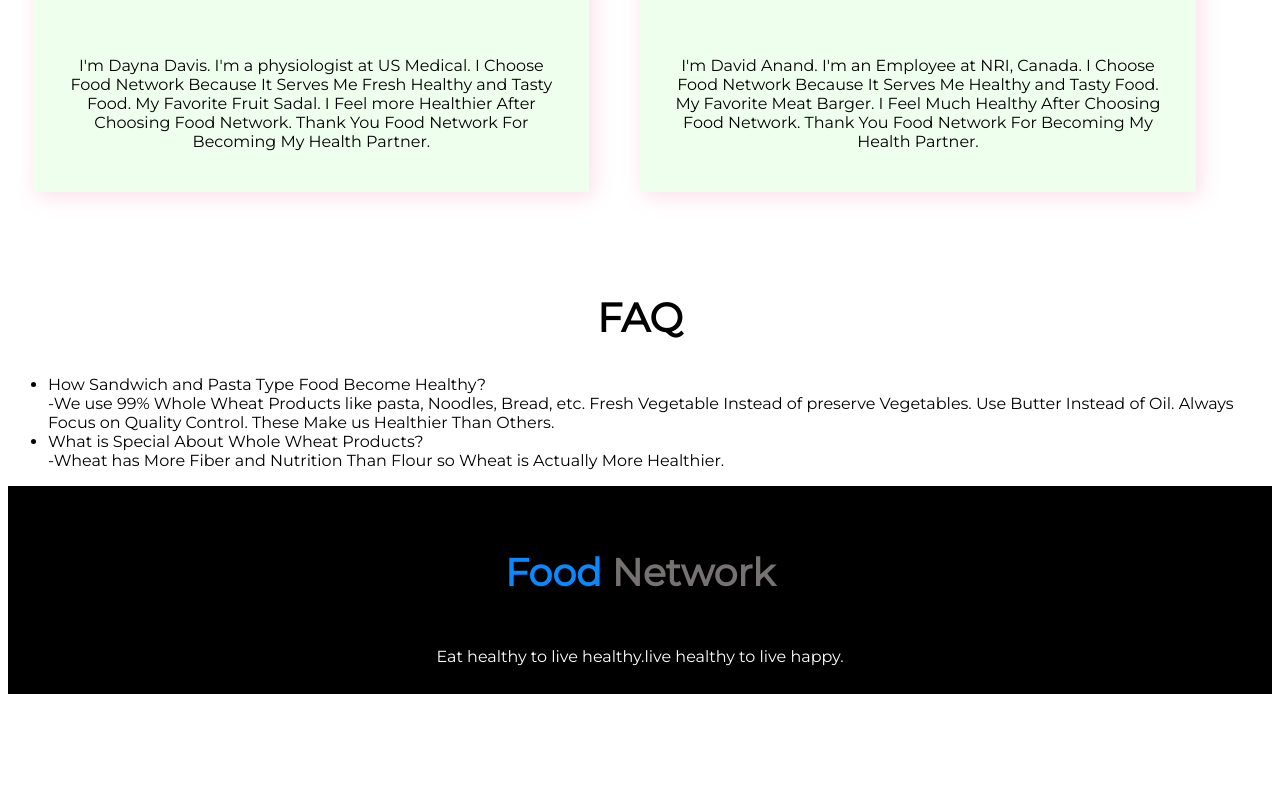
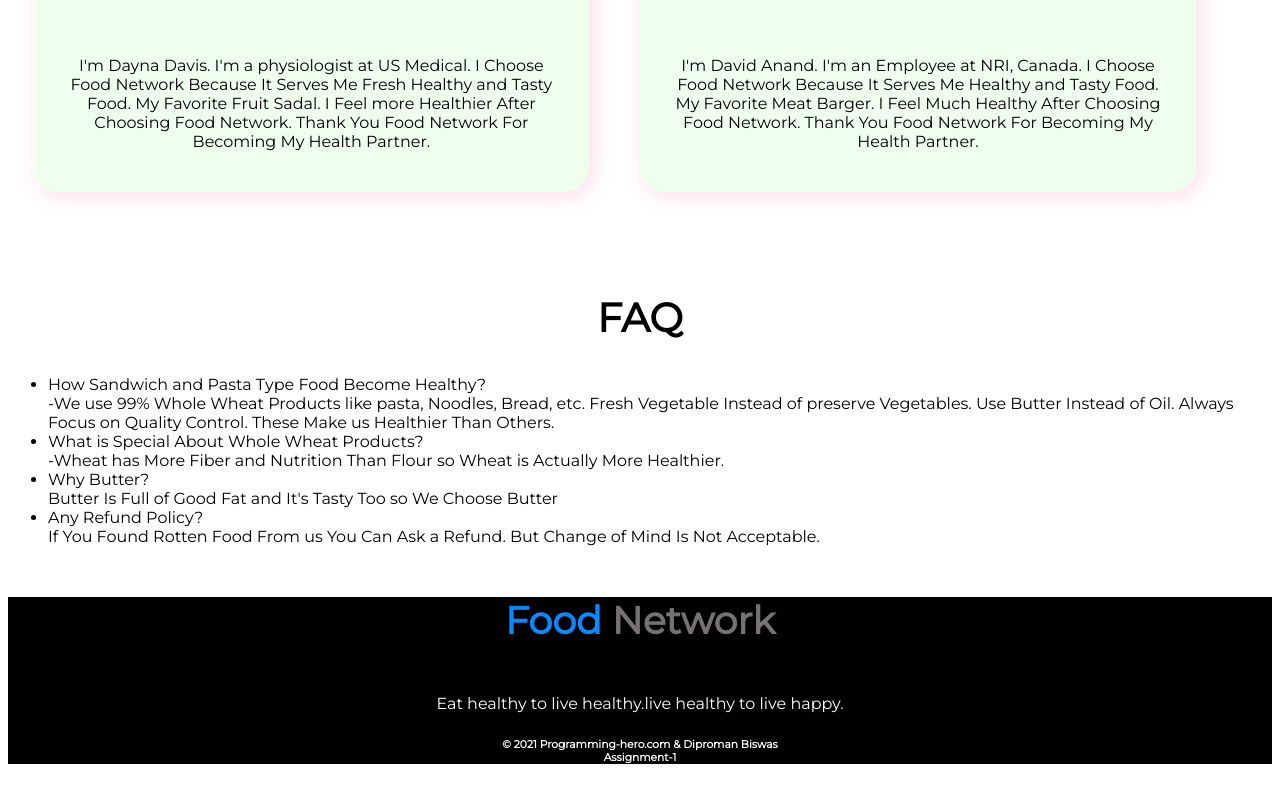
Before and after one commit to iTheProMan/assignment1, a plain HTML site: page index.html in a window 1280 px wide. Shown: the part 2921-3710 px from the top of the page. Before the commit the page ends 3623 px from the top, so only its background shows below. Drawn offline with Linux system fonts and the light colour scheme.

Commit message:
hope done

```diff
--- a/css/style.css
+++ b/css/style.css
@@ -79,6 +79,7 @@
     width: 40%;
     margin: 2%;
     padding: 2%;
+    border-radius: 25px;
  }
 .succes1{
     box-shadow: 1px 1px 10px rgba(196, 196, 196, 0.705);
@@ -124,7 +125,7 @@
     background-color: black;
     color: white;
     text-align: center;
-    padding: 1%;
+    padding:1 px;
 }
 
 
--- a/index.html
+++ b/index.html
@@ -122,13 +122,21 @@
             </li>
             <li>What is Special About Whole Wheat Products?<br>
                 -Wheat has More Fiber and Nutrition Than Flour so Wheat is Actually More Healthier.
-
+            </li>
+            <li>Why Butter?<br>
+                Butter Is Full of Good Fat and It's Tasty Too so We Choose  Butter
+            </li>
+            <li>Any Refund Policy? <br>
+                If You Found Rotten Food From us You Can Ask a Refund. But Change of Mind Is Not Acceptable.
             </li>
         </ul>
     </section>
     <footer>
         <h4><span class="blue1">Food</span> <span class="gray1"> Network</span></h4>
         <p>Eat healthy to live healthy.live healthy to live happy.</p>
+        <h6>© 2021 Programming-hero.com & Diproman Biswas <br>
+            Assignment-1
+        </h6>
     </footer>
   </body>
 </html>
```
